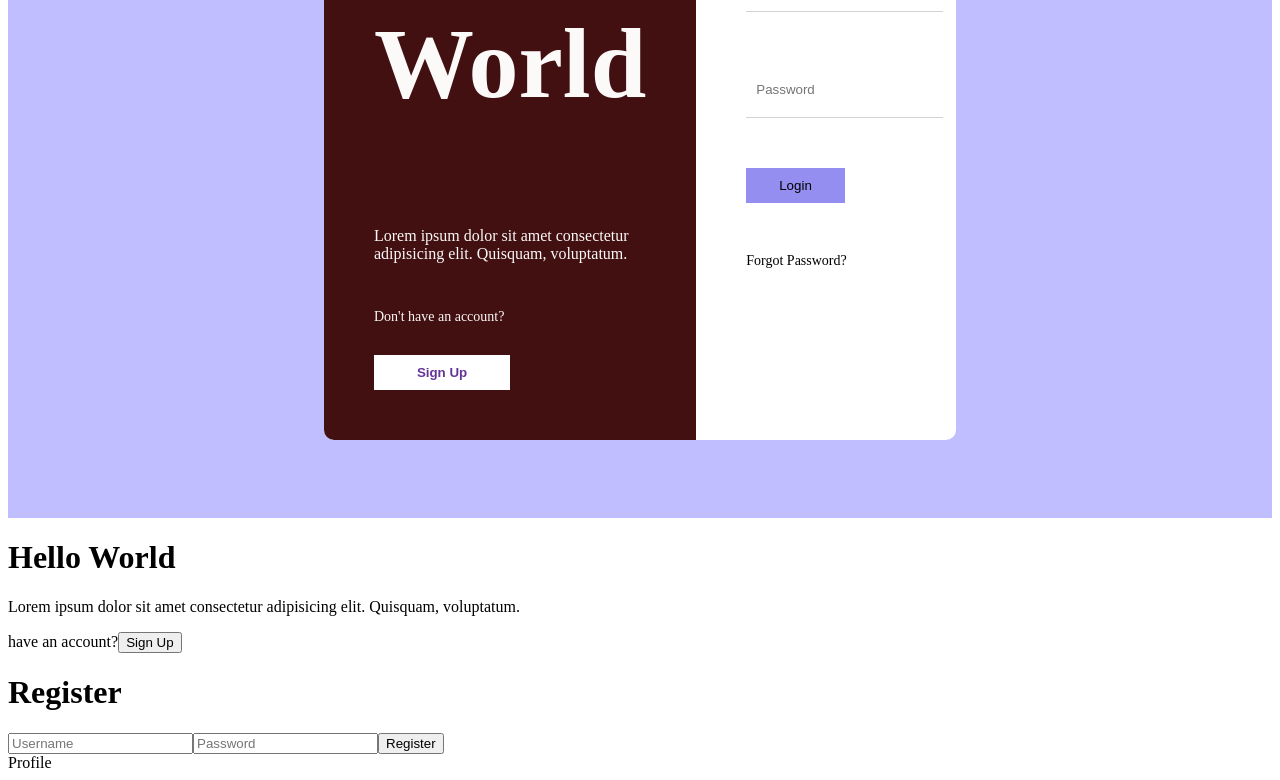
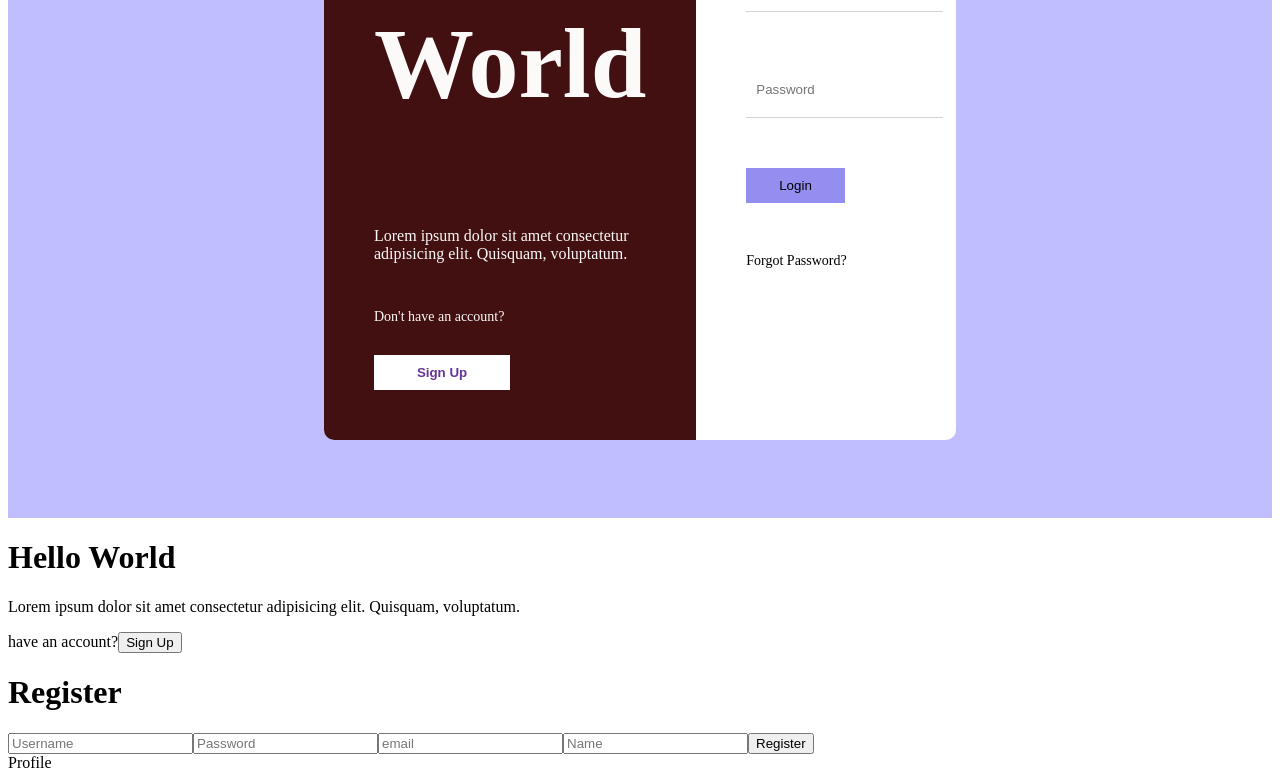
Before and after one commit to Isaiah-Mwinga/media-App, a React (Vite) app in the folder media/: page / in a window 1280 px wide. Shown: the part 308-1088 px from the top of the page. Built offline with nearby package versions, Linux system fonts and the light colour scheme.

Commit message:
media app

```diff
--- a/media/src/main.jsx
+++ b/media/src/main.jsx
@@ -1,6 +1,5 @@
 import React from 'react'
 import ReactDOM from 'react-dom/client'
-//import App from './App.jsx'
 import Login from './pages/login/Login.jsx'
 import Register from './pages/register/Register.jsx'
 import Profile from './pages/profile/Profile.jsx'
--- a/media/src/pages/register/Register.jsx
+++ b/media/src/pages/register/Register.jsx
@@ -16,6 +16,8 @@ const Register = () => {
                 <form>
                     <input type="text" placeholder="Username" />
                     <input type="password" placeholder="Password" />
+                    <input type="email" placeholder="email" />
+                    <input type="text" placeholder="Name" />
                     <button>Register</button>
                 </form>
             </div>
```
Also changed, not shown: media/src/App.jsx (deleted, +0 -16 lines).
